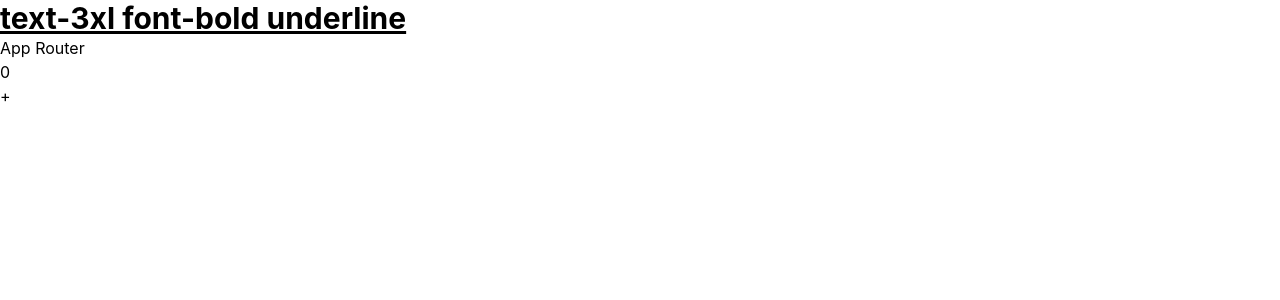
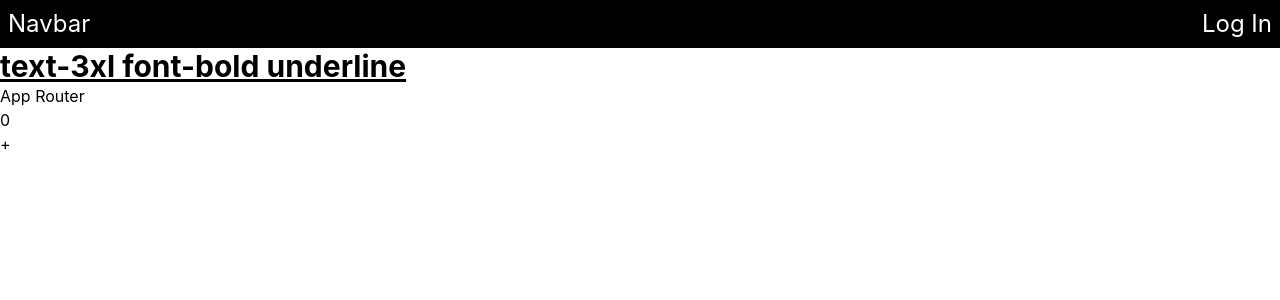
Before and after one commit to KCCPMG/tavern-table, a Next.js app: page / in a window 1280 px wide. Shown: the top 300 px of the page. Built offline with nearby package versions, Linux system fonts and the light colour scheme.

Commit message:
create basic User type, create context/AuthProvider.tsx, add to layout, add to config in nextauth/route

```diff
--- a/app/api/auth/[...nextauth]/route.ts
+++ b/app/api/auth/[...nextauth]/route.ts
@@ -18,14 +18,18 @@ const options: NextAuthOptions = {
         }
       },
       async authorize(credentials, request) {
+
+        console.log("test from CredentialsProvider authorize");
         const user = { id: "1", name: "J Smith", email: "jsmith@example.com" }
 
         if (user) {
           // Any object returned will be saved in `user` property of the JWT
-          return user
+          console.log("authorize: yes user");
+          return user;
         } else {
           // If you return null then an error will be displayed advising the user to check their details.
-          return null
+          console.log("authorize: no user");
+          return null;
 
           // You can also Reject this callback with an Error thus the user will be sent to the error page with the error message as a query parameter
         }
--- a/app/layout.tsx
+++ b/app/layout.tsx
@@ -1,4 +1,6 @@
 import "@/styles/global.css";
+import Navbar from "components/Navbar";
+import AuthProvider from "context/AuthProvider";
 
 export default function RootLayout({
   children,
@@ -8,8 +10,11 @@ export default function RootLayout({
   return (
     <html lang="en">
       <body>
-        <h1 className="text-3xl font-bold underline">text-3xl font-bold underline</h1>
-        {children}
+        <AuthProvider>
+          <Navbar />
+          <h1 className="text-3xl font-bold underline">text-3xl font-bold underline</h1>
+          {children}
+        </AuthProvider>
       </body>
     </html>
   )
--- /dev/null
+++ b/components/Navbar.tsx
@@ -0,0 +1,46 @@
+import User from "types/User";
+
+
+type LoggedInPanelProps = {
+  username: string
+}
+
+
+function LoggedInPanel({username}: LoggedInPanelProps) {
+
+  return (
+    <div className="float-right">
+      <span className="text-white text-2xl">
+        {username}
+      </span>
+    </div>
+  )
+}
+
+function LoggedOutPanel() {
+  return (
+    <div className="float-right">
+      <span className="text-white text-2xl">
+        Log In
+      </span>
+    </div>
+  )
+}
+
+
+type NavbarProps = {
+  user? : User
+}
+
+
+export default function Navbar({user}: NavbarProps) {
+
+  console.log("Navbar:", user ? user : "no user");
+
+  return (
+    <nav className="bg-black w-full p-2">
+      <span className="text-white text-2xl">Navbar</span>
+      {user ? <LoggedInPanel username={user?.username} /> : <LoggedOutPanel />}
+    </nav>
+  )
+}
--- /dev/null
+++ b/context/AuthProvider.tsx
@@ -0,0 +1,15 @@
+'use client'
+
+import { SessionProvider } from 'next-auth/react'
+
+type AuthProviderProps = {
+  children: React.ReactNode
+}
+
+export default function AuthProvider({ children }: AuthProviderProps) {
+  return (
+    <SessionProvider>
+        {children}
+    </SessionProvider>
+  )
+}
--- /dev/null
+++ b/types/User.ts
@@ -0,0 +1,5 @@
+type User = {
+  username: string
+}
+
+export default User;
```
